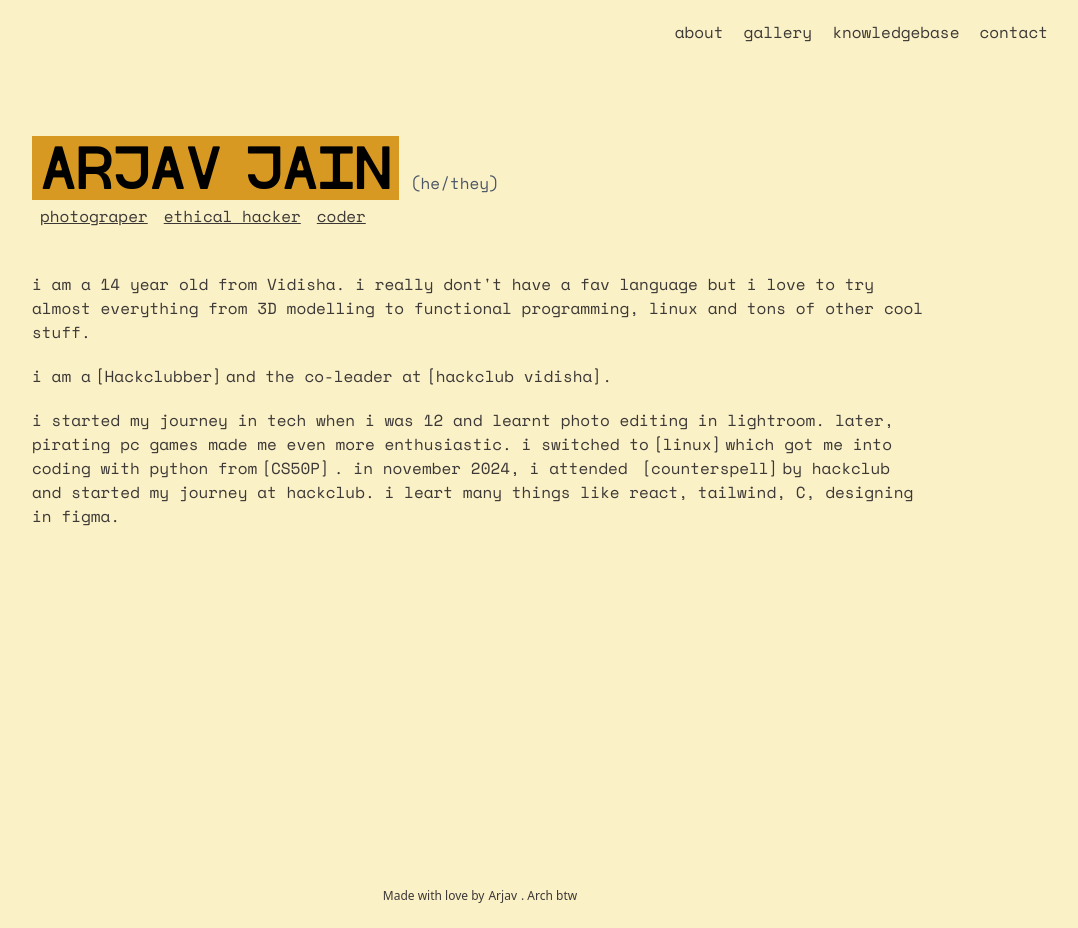
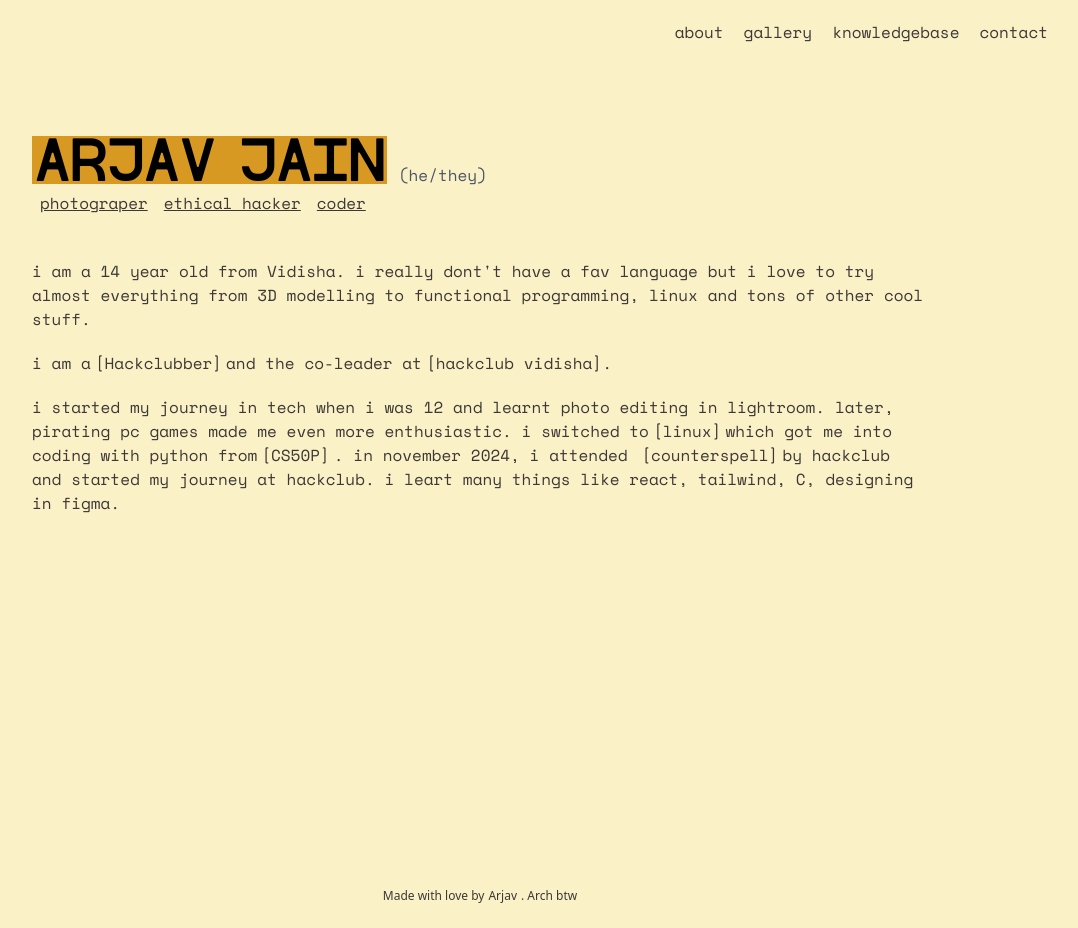
Before and after one commit to arjav0703/my-website, a Next.js app: page / in a window 1280 px wide. Shown: the whole page, without its empty margins (160-1238 px from the left). Built offline with nearby package versions, Linux system fonts and the light colour scheme.

Commit message:
fix padding

```diff
--- a/src/app/page.tsx
+++ b/src/app/page.tsx
@@ -19,11 +19,11 @@ export default function Home() {
 
         <div>
           <div className='column'>
-          <h1 className="sm:text-5xl text-3xl bg-gruv-accent w-fit p-2 text-black inline-block">ARJAV JAIN</h1>
+          <h1 className="sm:text-5xl text-3xl bg-gruv-accent w-fit px-0.5 text-black inline-block">ARJAV JAIN</h1>
           <p className='inline-block text-gray-600 mx-3'>(he/they)</p>
           </div>
 
-          <div className="flex flex-row py-1">
+          <div className="flex flex-row py-1 ">
             <p className="underline mx-2">photograper</p>
             <p className="underline mx-2">ethical hacker</p>
             <p className="underline mx-2">coder</p>
```
